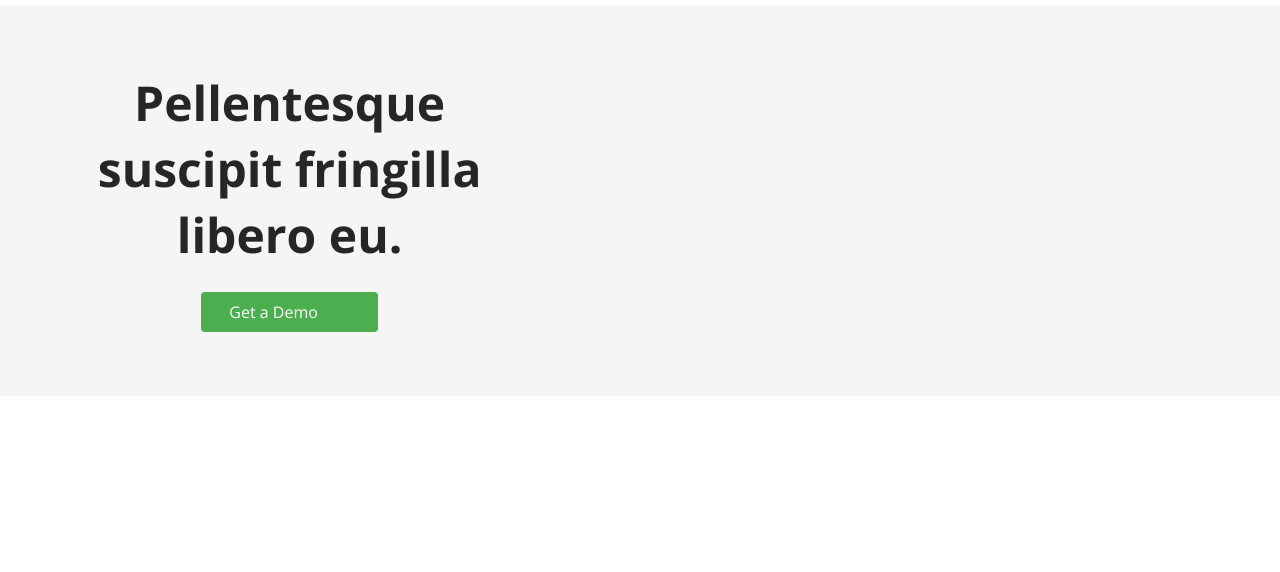
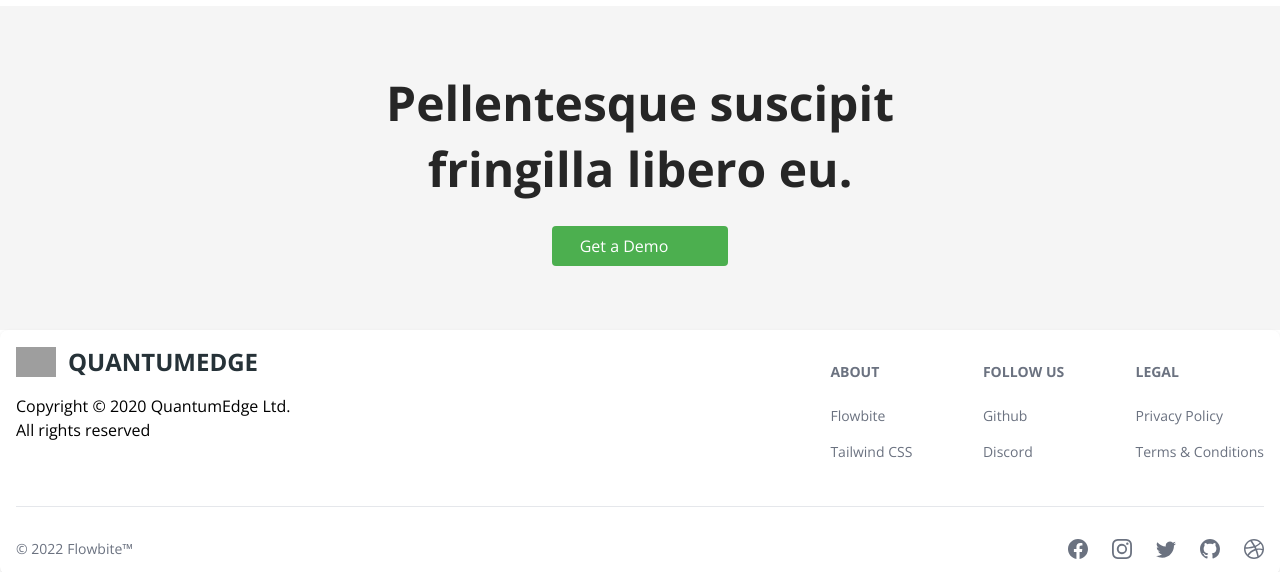
Before and after one commit to MehediHaassan1/Quantum-Edge, a React (Create React App) app: page / in a window 1280 px wide. Shown: the part 7398-7970 px from the top of the page. Before the commit the page ends 7794 px from the top, so only its background shows below. Built offline with nearby package versions, Linux system fonts and the light colour scheme; grey boxes are pictures that could not be loaded; some icons are missing.

Commit message:
footer done

```diff
--- a/src/App.js
+++ b/src/App.js
@@ -7,6 +7,7 @@ import About from './components/About/About';
 import Product from './components/Product/Product';
 import Blog from './components/Blog/Blog';
 import Newsletter from './components/Newsletter/Newsletter';
+import MyFooter from './components/MyFooter/MyFooter';
 
 const App = () => {
     return (
@@ -18,6 +19,7 @@ const App = () => {
             <Product></Product>
             <Blog></Blog>
             <Newsletter></Newsletter>
+            <MyFooter></MyFooter>
         </div>
     )
 }
--- /dev/null
+++ b/src/components/MyFooter/MyFooter.js
@@ -0,0 +1,60 @@
+import React from 'react'
+import { Footer } from 'flowbite-react';
+import { BsDribbble, BsFacebook, BsGithub, BsInstagram, BsTwitter } from 'react-icons/bs';
+
+const MyFooter = () => {
+    return (
+        <Footer>
+            <div className="w-full p-4">
+                <div className="grid w-full justify-between sm:flex sm:justify-between md:flex md:grid-cols-1">
+                    <div className='space-y-4 mb-8'>
+                        <a href="/" className='text-2xl font-semibold flex items-center space-x-3'>
+                            <img src="https://i.ibb.co/S5Vz4Dg/logo.png" alt="logo" className='w-10 inline-block items-center' />
+                            <span className='uppercase text-[#263238]'>QuantumEdge</span>
+                        </a>
+                        <div className="mb-1">
+                            <p>Copyright © 2020 QuantumEdge Ltd.</p>
+                            <p>All rights reserved</p>
+                        </div>
+                    </div>
+                    <div className="grid grid-cols-2 gap-8 sm:mt-4 sm:grid-cols-3 sm:gap-6">
+                        <div>
+                            <Footer.Title title="about" />
+                            <Footer.LinkGroup col>
+                                <Footer.Link href="#">Flowbite</Footer.Link>
+                                <Footer.Link href="#">Tailwind CSS</Footer.Link>
+                            </Footer.LinkGroup>
+                        </div>
+                        <div>
+                            <Footer.Title title="Follow us" />
+                            <Footer.LinkGroup col>
+                                <Footer.Link href="#">Github</Footer.Link>
+                                <Footer.Link href="#">Discord</Footer.Link>
+                            </Footer.LinkGroup>
+                        </div>
+                        <div>
+                            <Footer.Title title="Legal" />
+                            <Footer.LinkGroup col>
+                                <Footer.Link href="#">Privacy Policy</Footer.Link>
+                                <Footer.Link href="#">Terms &amp; Conditions</Footer.Link>
+                            </Footer.LinkGroup>
+                        </div>
+                    </div>
+                </div>
+                <Footer.Divider />
+                <div className="w-full sm:flex sm:items-center sm:justify-between">
+                    <Footer.Copyright href="#" by="Flowbite™" year={2022} />
+                    <div className="mt-4 flex space-x-6 sm:mt-0 sm:justify-center">
+                        <Footer.Icon href="#" icon={BsFacebook} />
+                        <Footer.Icon href="#" icon={BsInstagram} />
+                        <Footer.Icon href="#" icon={BsTwitter} />
+                        <Footer.Icon href="#" icon={BsGithub} />
+                        <Footer.Icon href="#" icon={BsDribbble} />
+                    </div>
+                </div>
+            </div>
+        </Footer>
+    )
+}
+
+export default MyFooter
--- a/src/components/Newsletter/Newsletter.js
+++ b/src/components/Newsletter/Newsletter.js
@@ -4,7 +4,7 @@ import { FaArrowRightLong } from 'react-icons/fa6'
 const Newsletter = () => {
     return (
         <div className='px-4 lg:px-14 max-w-screen-2xl mx-auto py-16 bg-neutralSilver'>
-            <div className='flex items-center justify-center lg:w-2/5'>
+            <div className='flex items-center justify-center lg:w-3/5 mx-auto'>
                 <div className='text-center'>
                     <h2 className='lg:text-5xl text-3xl text-neutral-800 font-semibold mb-6 lg:leading-snug'>Pellentesque suscipit fringilla libero eu.</h2>
                     <div className='flex items-center justify-center'>
```
